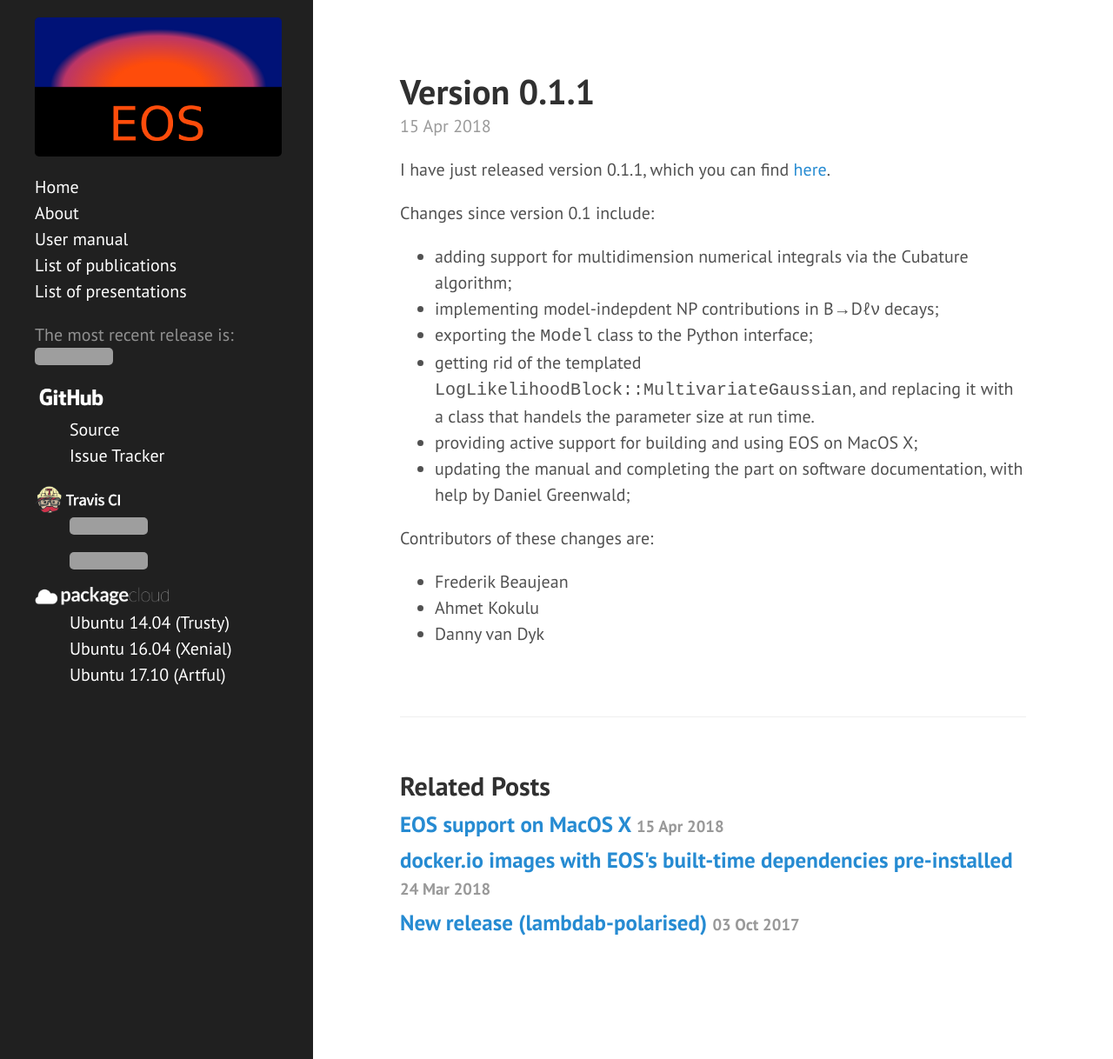
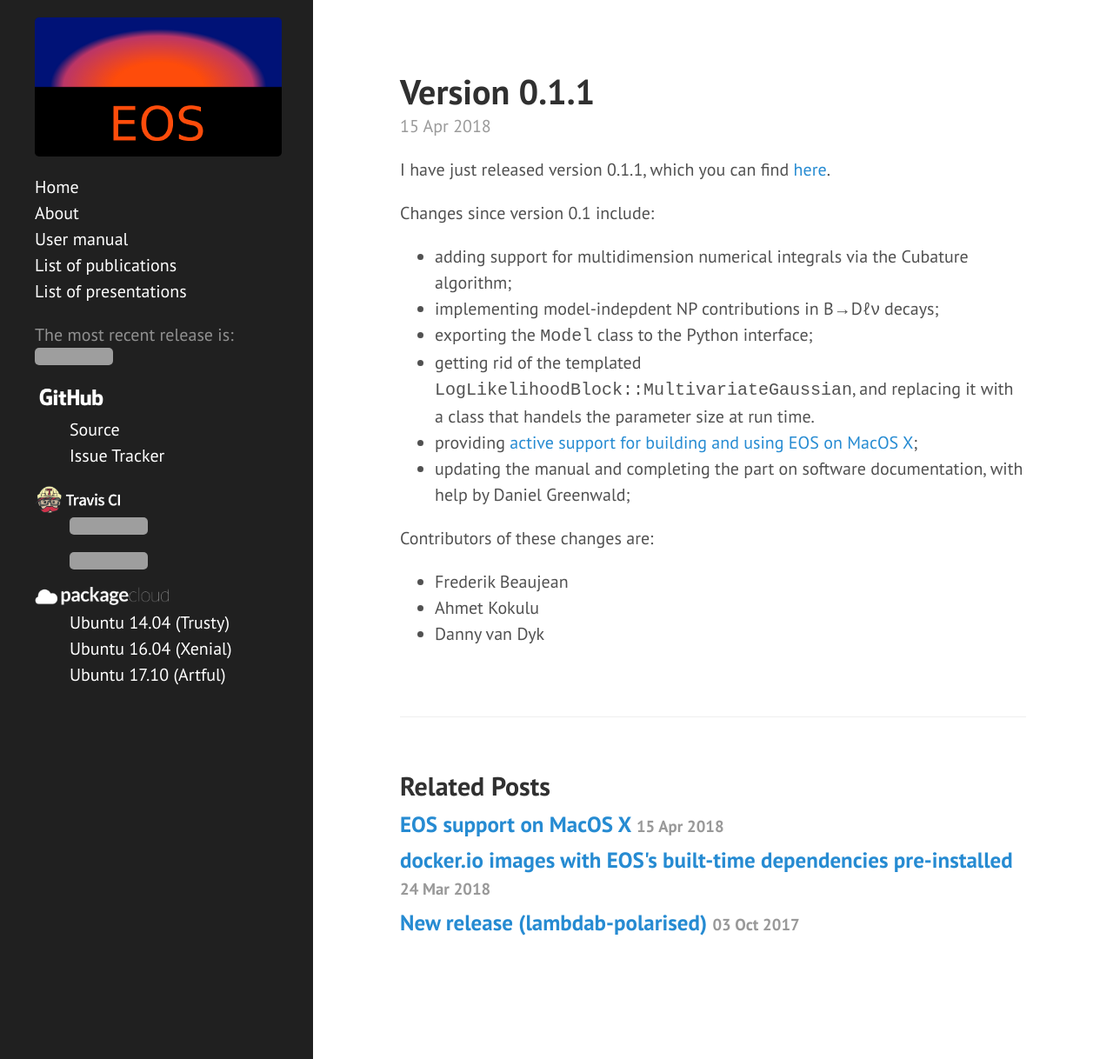
Before and after one commit to eos/eos.github.io, a Jekyll site: the page built from _posts/2018-04-15-release-v0.1.1.md, in a window 1280 px wide and 1218 px high. Shown: the whole window at 87% size. Built offline with Jekyll 4.4.1, drawn with Linux system fonts in a browser that asks for light colours; part of the change alters nothing that is shown; grey boxes are pictures that could not be loaded.

```diff
--- a/_posts/2018-04-15-release-v0.1.1.md
+++ b/_posts/2018-04-15-release-v0.1.1.md
@@ -13,7 +13,7 @@ Changes since version 0.1 include:
  - exporting the <tt>Model</tt> class to the Python interface;
  - getting rid of the templated <tt>LogLikelihoodBlock::MultivariateGaussian</tt>,
    and replacing it with a class that handels the parameter size at run time.
- - providing active support for building and using EOS on MacOS X;
+ - providing [active support for building and using EOS on MacOS X](2018/04/15/macosx-support/);
  - updating the manual and completing the part on software documentation, with help
    by Daniel Greenwald;
 
```
